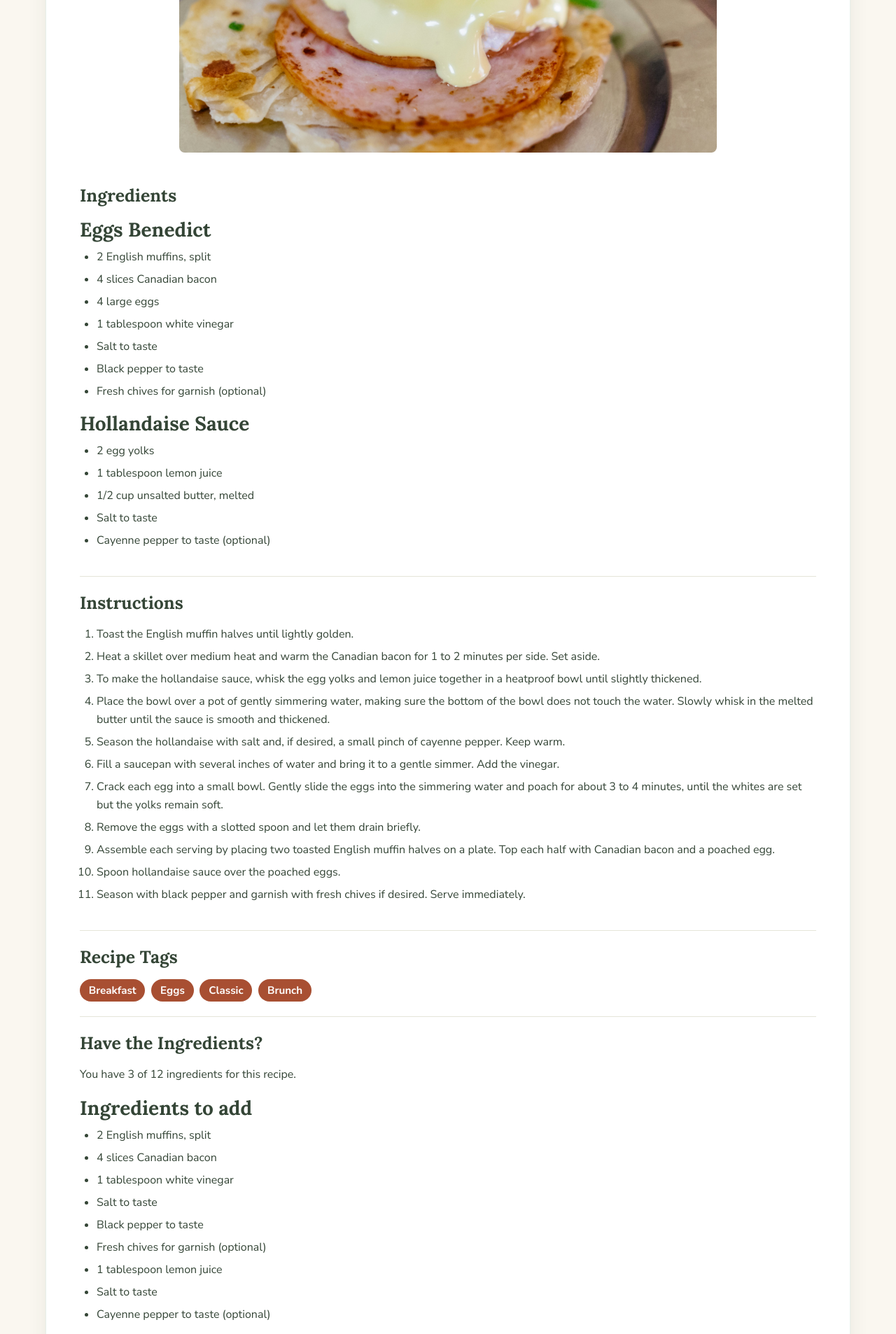
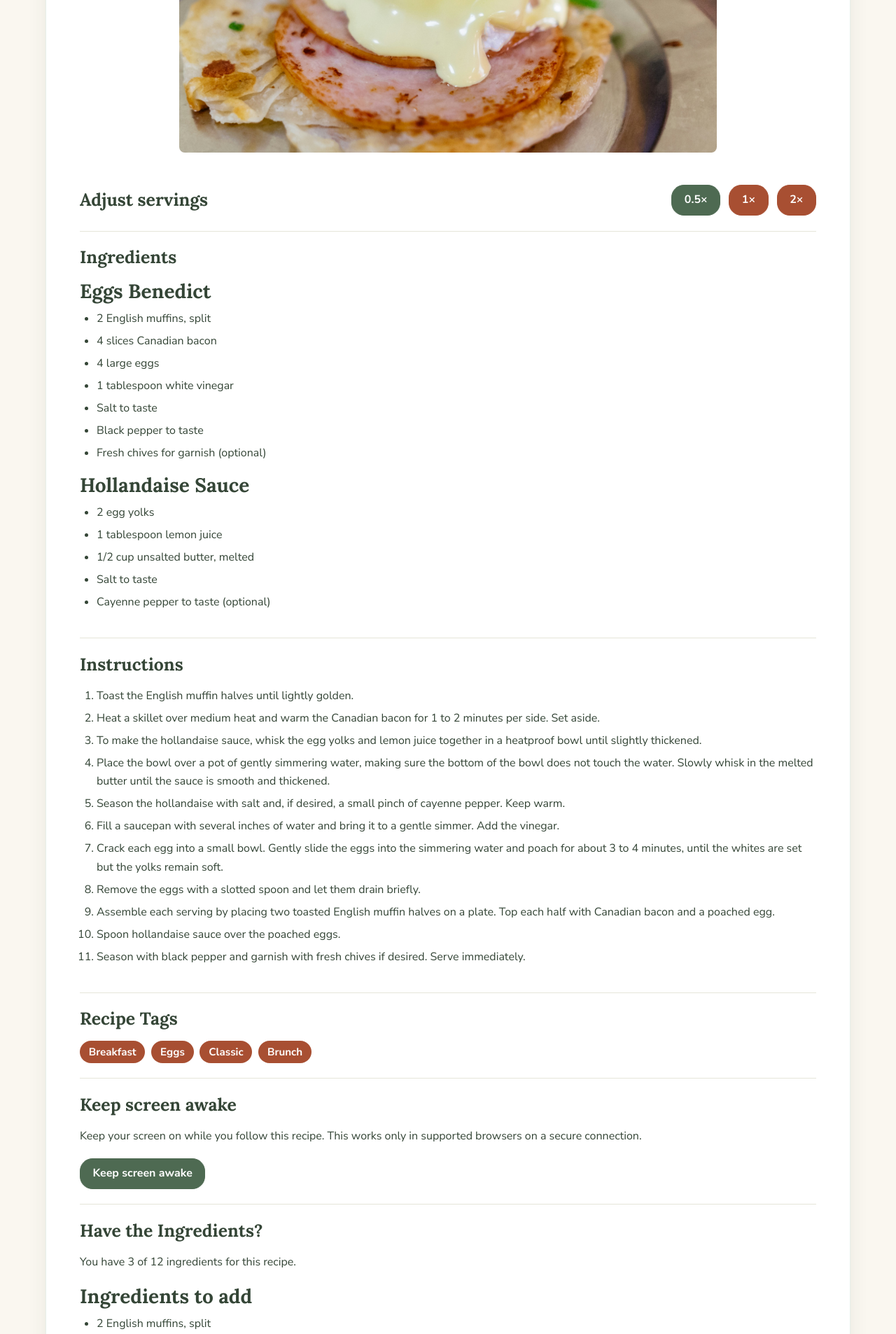
Before and after one commit to bethpilipala/startup, a React (Vite) app: page /recipe-of-the-day in a window 1280 px wide. Shown: the part 706-2612 px from the top of the page at 70% size. Built offline with nearby package versions, Linux system fonts and the light colour scheme.

Commit message:
Add recipe scaling and screen wake lock

```diff
--- a/src/components/recipes/IngredientsList.jsx
+++ b/src/components/recipes/IngredientsList.jsx
@@ -1,6 +1,27 @@
 import strings from "../../strings/en.js";
 
-export default function IngredientsList({ ingredients = [], groups = [] }) {
+function scaleIngredient(ingredient, multiplier) {
+  if (multiplier === 1) {
+    return ingredient;
+  }
+
+  const amountMatch = ingredient.match(/^(\d+\s+\d+\/\d+|\d+\/\d+|\d+(?:\.\d+)?|\.\d+)(?=\s|$)/);
+  if (!amountMatch) {
+    return ingredient;
+  }
+
+  const amount = amountMatch[1];
+  const amountParts = amount.split(/\s+/);
+  const value = amountParts.length === 2
+    ? Number(amountParts[0]) + Number(amountParts[1].split("/")[0]) / Number(amountParts[1].split("/")[1])
+    : amount.includes("/")
+      ? Number(amount.split("/")[0]) / Number(amount.split("/")[1])
+      : Number(amount);
+  const scaledAmount = Number((value * multiplier).toFixed(2));
+  return `${scaledAmount}${ingredient.slice(amountMatch[0].length)}`;
+}
+
+export default function IngredientsList({ ingredients = [], groups = [], multiplier = 1 }) {
   return (
     <section>
       <h2>{strings.recipes.ingredientsHeading}</h2>
@@ -10,7 +31,7 @@ export default function IngredientsList({ ingredients = [], groups = [] }) {
               <h3>{group.name}</h3>
               <ul>
                 {group.ingredients.map((ingredient, index) => (
-                  <li key={`${group.name}-${ingredient}-${index}`}>{ingredient}</li>
+                  <li key={`${group.name}-${ingredient}-${index}`}>{scaleIngredient(ingredient, multiplier)}</li>
                 ))}
               </ul>
             </div>
@@ -18,7 +39,7 @@ export default function IngredientsList({ ingredients = [], groups = [] }) {
         : (
             <ul>
               {ingredients.map((ingredient, index) => (
-                <li key={`${ingredient}-${index}`}>{ingredient}</li>
+                <li key={`${ingredient}-${index}`}>{scaleIngredient(ingredient, multiplier)}</li>
               ))}
             </ul>
           )}
--- a/src/components/recipes/RecipeDetails.jsx
+++ b/src/components/recipes/RecipeDetails.jsx
@@ -1,4 +1,4 @@
-import { useEffect, useMemo, useState } from "react";
+import { useEffect, useMemo, useRef, useState } from "react";
 import { Link } from "react-router-dom";
 import IngredientsList from "./IngredientsList.jsx";
 import InstructionsList from "./InstructionsList.jsx";
@@ -48,6 +48,10 @@ function pantryContainsIngredient(pantry, recipeIngredient) {
 
 export default function RecipeDetails({ recipe, user }) {
   const [pantry, setPantry] = useState(() => getStorageItem(APP_STORAGE_KEYS.ingredients) ?? []);
+  const [servingMultiplier, setServingMultiplier] = useState(1);
+  const [wakeLockActive, setWakeLockActive] = useState(false);
+  const [wakeLockPending, setWakeLockPending] = useState(false);
+  const [wakeLockMessage, setWakeLockMessage] = useState("");
   const [showMadeForm, setShowMadeForm] = useState(false);
   const [usedUpNames, setUsedUpNames] = useState([]);
   const [madeMessage, setMadeMessage] = useState("");
@@ -60,6 +64,8 @@ export default function RecipeDetails({ recipe, user }) {
     const storedFavorites = getStorageItem(favoriteStorageKey);
     return Array.isArray(storedFavorites) ? storedFavorites : [];
   });
+  const wakeLockRef = useRef(null);
+  const wakeLockReleaseHandlerRef = useRef(null);
   const isFavorite = favoriteIds.includes(recipe.id);
   const ingredientCheck = useMemo(() => {
     const recipeIngredients = getRecipeIngredients(recipe);
@@ -87,6 +93,18 @@ export default function RecipeDetails({ recipe, user }) {
 
     setStorageItem(APP_STORAGE_KEYS.recentlyViewedRecipes, nextRecipeIds);
   }, [recipe.id]);
+
+  useEffect(() => () => {
+    const wakeLock = wakeLockRef.current;
+    if (wakeLock) {
+      if (wakeLockReleaseHandlerRef.current) {
+        wakeLock.removeEventListener("release", wakeLockReleaseHandlerRef.current);
+      }
+      wakeLock.release().catch((error) => {
+        console.error(strings.recipes.wakeLockReleaseError, error);
+      });
+    }
+  }, []);
 
   const toggleFavorite = () => {
     if (!favoriteStorageKey) {
@@ -124,16 +142,100 @@ export default function RecipeDetails({ recipe, user }) {
     ));
   };
 
+  const handleWakeLockToggle = async () => {
+    setWakeLockMessage("");
+
+    if (wakeLockRef.current) {
+      const currentWakeLock = wakeLockRef.current;
+      wakeLockRef.current = null;
+      if (wakeLockReleaseHandlerRef.current) {
+        currentWakeLock.removeEventListener("release", wakeLockReleaseHandlerRef.current);
+        wakeLockReleaseHandlerRef.current = null;
+      }
+      try {
+        await currentWakeLock.release();
+        setWakeLockActive(false);
+      } catch {
+        wakeLockRef.current = currentWakeLock;
+        setWakeLockActive(true);
+        setWakeLockMessage(strings.recipes.wakeLockReleaseError);
+      }
+      return;
+    }
+
+    if (!("wakeLock" in navigator)) {
+      setWakeLockMessage(strings.recipes.wakeLockUnsupported);
+      return;
+    }
+
+    setWakeLockPending(true);
+    try {
+      const wakeLock = await navigator.wakeLock.request("screen");
+      wakeLockRef.current = wakeLock;
+      const handleRelease = () => {
+        wakeLockRef.current = null;
+        wakeLockReleaseHandlerRef.current = null;
+        setWakeLockActive(false);
+      };
+      wakeLockReleaseHandlerRef.current = handleRelease;
+      wakeLock.addEventListener("release", handleRelease, { once: true });
+      setWakeLockActive(true);
+    } catch {
+      setWakeLockMessage(strings.recipes.wakeLockRequestError);
+    } finally {
+      setWakeLockPending(false);
+    }
+  };
+
+  const recipeServings = Number.parseFloat(recipe.servings);
+  const scaledServings = Number.isFinite(recipeServings)
+    ? String(Number((recipeServings * servingMultiplier).toFixed(2)))
+    : recipe.servings;
+
   return (
     <main>
       <article>
-        <RecipeHeader {...recipe} />
+        <RecipeHeader {...recipe} servings={scaledServings} />
         <figure className="recipe-detail-photo">
           <img src={recipe.image} alt={recipe.imageAlt} />
         </figure>
-        <IngredientsList ingredients={recipe.ingredients} groups={recipe.ingredientGroups} />
+        <section className="recipe-scaling" aria-labelledby="recipe-scaling-heading">
+          <h2 id="recipe-scaling-heading">{strings.recipes.scaleRecipeHeading}</h2>
+          <div className="recipe-save-actions" role="group" aria-label={strings.recipes.scaleRecipeLabel}>
+            {[0.5, 1, 2].map((multiplier) => (
+              <button
+                className="btn"
+                key={multiplier}
+                type="button"
+                aria-pressed={servingMultiplier === multiplier}
+                onClick={() => setServingMultiplier(multiplier)}
+              >
+                {strings.recipes.scaleRecipeOption(multiplier)}
+              </button>
+            ))}
+          </div>
+        </section>
+        <IngredientsList
+          ingredients={recipe.ingredients}
+          groups={recipe.ingredientGroups}
+          multiplier={servingMultiplier}
+        />
         <InstructionsList instructions={recipe.instructions} />
         <RecipeTags tags={recipe.tags} />
+        <section aria-labelledby="wake-lock-heading">
+          <h2 id="wake-lock-heading">{strings.recipes.wakeLockHeading}</h2>
+          <p>{strings.recipes.wakeLockDescription}</p>
+          <button
+            className="btn"
+            type="button"
+            onClick={handleWakeLockToggle}
+            disabled={wakeLockPending}
+            aria-pressed={wakeLockActive}
+          >
+            {wakeLockActive ? strings.recipes.disableWakeLockButton : strings.recipes.enableWakeLockButton}
+          </button>
+          {wakeLockMessage && <p role="status">{wakeLockMessage}</p>}
+        </section>
         <section>
           <h2>{strings.recipes.haveIngredientsHeading}</h2>
           {pantry.length === 0 ? (
--- a/src/strings/en.js
+++ b/src/strings/en.js
@@ -113,6 +113,16 @@ const strings = {
     servingsLabel: "Servings:",
     haveIngredientsHeading: "Have the Ingredients?",
     haveIngredientsText: "The Partial Pantry can help you find recipes based on the ingredients you already have at home.",
+    scaleRecipeHeading: "Adjust servings",
+    scaleRecipeLabel: "Recipe serving multiplier",
+    scaleRecipeOption: (multiplier) => `${multiplier}×`,
+    wakeLockHeading: "Keep screen awake",
+    wakeLockDescription: "Keep your screen on while you follow this recipe. This works only in supported browsers on a secure connection.",
+    enableWakeLockButton: "Keep screen awake",
+    disableWakeLockButton: "Allow screen to sleep",
+    wakeLockUnsupported: "Your browser does not support keeping the screen awake.",
+    wakeLockRequestError: "The screen could not be kept awake. Try again while the page is visible.",
+    wakeLockReleaseError: "The screen wake lock could not be released. Try again.",
     emptyPantryMessage: "Add ingredients to your pantry to see how this recipe matches.",
     matchCount: (available, total) => `You have ${available} of ${total} ingredients for this recipe.`,
     missingIngredientsHeading: "Ingredients to add",
--- a/src/styles/recipes.css
+++ b/src/styles/recipes.css
@@ -351,6 +351,23 @@ main > article > header p:last-child {
     object-position: center;
 }
 
+.recipe-scaling {
+    display: flex;
+    flex-wrap: wrap;
+    align-items: center;
+    justify-content: space-between;
+    gap: 0.75rem;
+}
+
+.recipe-scaling h2 {
+    margin: 0;
+}
+
+.recipe-scaling [aria-pressed="true"] {
+    border-color: var(--olive);
+    background: var(--olive);
+}
+
 main > article section {
     padding: 1.35rem 0;
     border-top: 1px solid var(--line);
```
Also changed, not shown: 2 other files (tests, documents, lock files or other folders).
